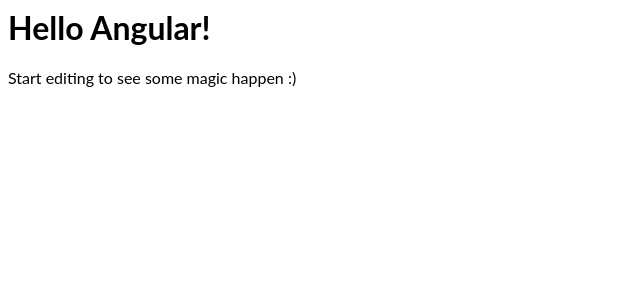
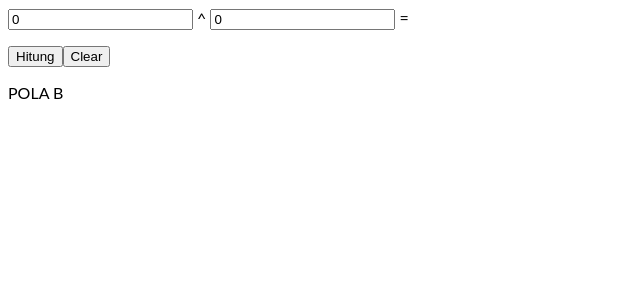
Before and after one commit to WellyX4869/latihan_1_angular, an Angular app: page / in a window 1280 px wide. Shown: the top 300 px of the page, without its empty margins (0-640 px from the left). Built offline with nearby package versions, Linux system fonts and the light colour scheme.

Commit message:
2 files modified

```diff
--- a/src/app/app.component.html
+++ b/src/app/app.component.html
@@ -1,4 +1,31 @@
-<hello name="{{ name }}"></hello>
 <p>
-  Start editing to see some magic happen :)
+<input [(ngModel)]="a" type="number"> ^
+<input [(ngModel)]="b" type="number"> =
 </p>
+
+<button (click)="ubah()">Hitung</button>
+<button (click)="clear()">Clear</button>
+
+<p *ngIf="status">
+  Hasil = {{hitung(a,b)}}
+  <span >
+
+  </span>
+  <span *ngFor>
+
+  </span>
+</p>
+
+<ng-template
+  *ngIf = "hasil%2==0; then genap; else ganjil">
+</ng-template>
+
+<ng-template #genap>
+  <p>POLA B</p>
+  {{hasilGenap}}
+</ng-template>
+
+<ng-template #ganjil>
+  <p>POLA A</p>
+  <p> ini not Show Block </p>
+</ng-template>
--- a/src/app/app.component.ts
+++ b/src/app/app.component.ts
@@ -6,5 +6,40 @@
   styleUrls: [ './app.component.css' ]
 })
 export class AppComponent  {
-  name = 'Angular';
+  name = 'Latihan 1 Angular';
+  a = 0;
+  b = 0;
+  status = 0;
+  hasil = 0;
+  loopGenap = 0;
+  hasilGenap = '';
+  hasilGanjil = [];
+
+  ubah(){
+    this.status = 1;
+  }
+
+  hitung(a, b){
+    this.hasil = Math.pow(a,b);
+
+    if(this.hasil % 2 == 0){
+      this.loopGenap = Math.pow(a,b) - b+1;
+      for(var i = 0; i<this.loopGenap; i++){
+        for(var j = b; b<this.hasil; j++){
+          this.hasilGenap += '*';
+        }
+        this.hasilGenap+= '\n';
+      }
+    }else{
+
+    }
+    return this.hasil;
+  }
+
+  clear(){
+    this.a = 0;
+    this.b = 0;
+    this.status = 0;
+    this.loopGenap = 0;
+  }
 }
```
